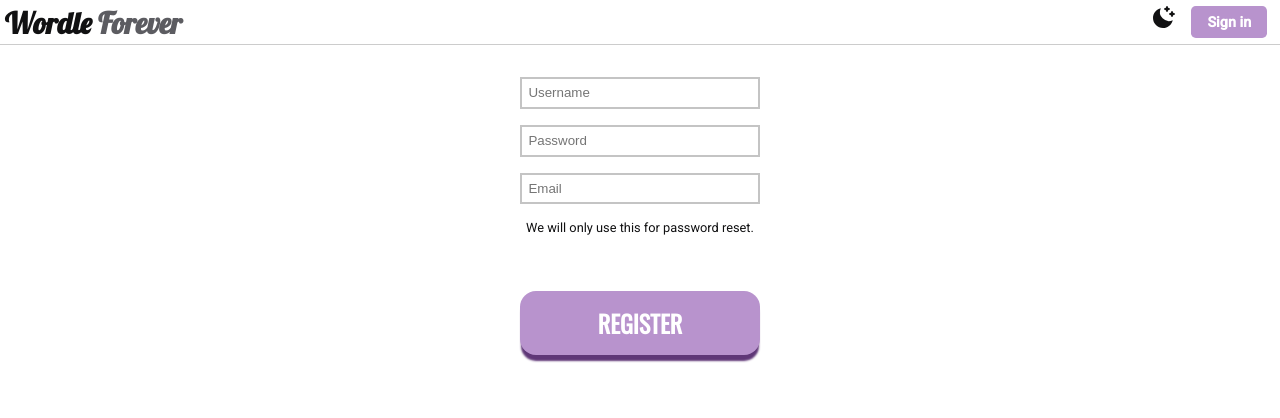
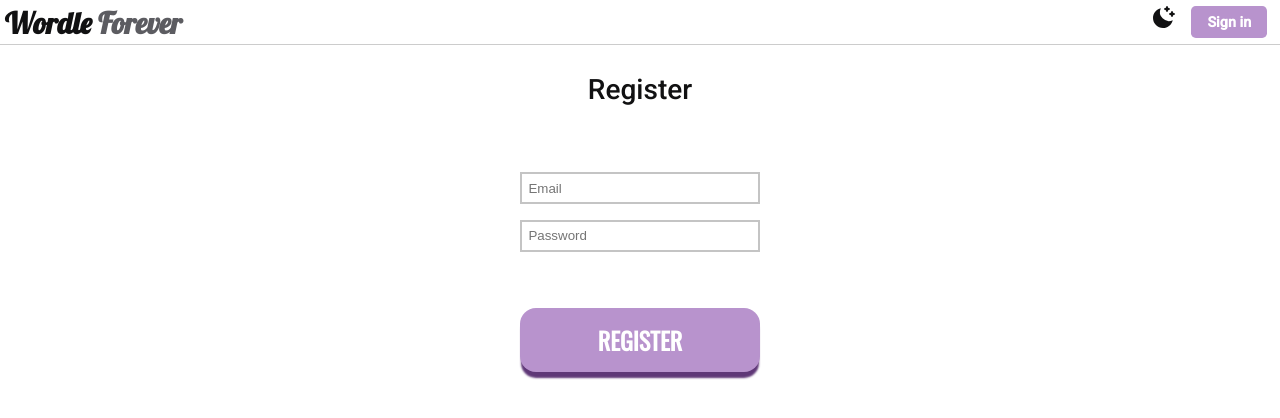
Before and after one commit to louieluuu/wordleforever, a React (Vite) app in the folder client/: page /register in a window 1280 px wide. Shown: the top 418 px of the page. Built offline with nearby package versions, Linux system fonts and the light colour scheme; no server answers; some icons are missing; a web font is replaced by a local one.

Commit message:
Complete email/pw auth with Firebase

```diff
--- a/client/src/components/LoginPage.jsx
+++ b/client/src/components/LoginPage.jsx
@@ -17,6 +17,13 @@
 
   const navigate = useNavigate()
 
+  // Redirect to home page once user is logged in.
+  useEffect(() => {
+    if (user) {
+      navigate("/")
+    }
+  }, [user])
+
   function handleKeyDown(e) {
     if (e.key === "Enter") {
       login()
@@ -26,13 +33,6 @@
   function login() {
     signInWithEmailAndPassword(email, password)
   }
-
-  // Redirect to home page once user is logged in.
-  useEffect(() => {
-    if (user) {
-      navigate("/")
-    }
-  }, [user])
 
   // TODO - LOUIE: Wondering if there's a way to reset error back to undefined/null.
   function getErrorMessage() {
--- a/client/src/components/RegisterPage.jsx
+++ b/client/src/components/RegisterPage.jsx
@@ -1,46 +1,88 @@
-import React, { useState } from "react"
+import React, { useState, useEffect } from "react"
+
+import { useNavigate } from "react-router-dom"
 
 import { auth } from "../firebase"
 import { useCreateUserWithEmailAndPassword } from "react-firebase-hooks/auth"
 
 function RegisterPage() {
-  const [username, setUsername] = useState("")
   const [email, setEmail] = useState("")
   const [password, setPassword] = useState("")
   const [createUserWithEmailAndPassword, user, loading, error] =
     useCreateUserWithEmailAndPassword(auth)
 
+  const navigate = useNavigate()
+
+  // Redirect to home page once user is logged in.
+  useEffect(() => {
+    if (user) {
+      navigate("/")
+    }
+  }, [user])
+
+  function handleKeyDown(e) {
+    if (e.key === "Enter") {
+      register()
+    }
+  }
+
+  function register() {
+    createUserWithEmailAndPassword(email, password)
+  }
+
   function getErrorMessage() {
-    let errorMessage
+    let errorMessage = "hidden"
 
     if (error) {
       switch (error.code) {
+        case "auth/missing-email":
+          errorMessage = "Missing email address."
+          break
+        case "auth/invalid-email":
+          errorMessage = "Invalid email address."
+          break
         case "auth/email-already-in-use":
           errorMessage = "Email already in use."
           break
-        case "auth/invalid-email":
-          errorMessage = "Invalid email address."
-          console.log("Invalid email address.")
+        case "auth/missing-password":
+          errorMessage = "Missing password."
           break
         case "auth/weak-password":
-          errorMessage = "Password must be at least 6 characters long."
+          errorMessage = "Password must be at least 6 chars long."
           break
         default:
           errorMessage = "An error occurred. Please try again."
-          console.log("An error occurred. Please try again.")
-      }
+          console.log(error.code)
       }
     }
 
+    return errorMessage
+  }
+
   return (
+    <>
+      <p
+        style={{
+          fontSize: "1.75rem",
+          fontWeight: "500",
+          marginBottom: "0.2rem",
+        }}
+      >
+        Register
+      </p>
+      <div style={{ fontSize: "0.9rem" }}></div>
+
       <div className="auth">
-      {error && <div className="auth__error">{getErrorMessage()}</div>}
+        <div className={`auth__error${error ? "" : "--hidden"}`}>
+          {getErrorMessage()}
+        </div>
         <input
           className="auth__form"
-        placeholder="Username"
-        type="text"
-        value={username}
-        onChange={(e) => setUsername(e.target.value)}
+          placeholder="Email"
+          type="email"
+          value={email}
+          onChange={(e) => setEmail(e.target.value)}
+          onKeyDown={handleKeyDown}
         />
         <input
           className="auth__form"
@@ -48,22 +90,13 @@
           type="password"
           value={password}
           onChange={(e) => setPassword(e.target.value)}
+          onKeyDown={handleKeyDown}
         />
-      <input
-        className="auth__form"
-        placeholder="Email"
-        type="email"
-        value={email}
-        onChange={(e) => setEmail(e.target.value)}
-      />
-      We will only use this for password reset.
-      <button
-        className="menu__btn--auth"
-        onClick={() => createUserWithEmailAndPassword(email, password)}
-      >
+        <button className="menu__btn--auth" onClick={register}>
           REGISTER
         </button>
       </div>
+    </>
   )
 }
 
--- a/client/src/components/ResetPasswordPage.jsx
+++ b/client/src/components/ResetPasswordPage.jsx
@@ -5,14 +5,13 @@
 import { auth } from "../firebase"
 import { useSendPasswordResetEmail } from "react-firebase-hooks/auth"
 
-function LoginPage() {
+function ResetPasswordPage() {
   const [email, setEmail] = useState("")
   const [finalEmail, setFinalEmail] = useState("")
 
   const [hasReset, setHasReset] = useState(false)
 
-  const [sendPasswordResetEmail, sending, error] =
-    useSendPasswordResetEmail(auth)
+  const [sendPasswordResetEmail, _, error] = useSendPasswordResetEmail(auth)
 
   function handleKeyDown(e) {
     if (e.key === "Enter") {
@@ -48,16 +47,20 @@
   }
 
   return (
-    <div className="auth">
-      <div
+    <>
+      <p
         style={{
           fontSize: "1.75rem",
           fontWeight: "500",
-          paddingBottom: "0.5rem",
+          marginBottom: "0.2rem",
         }}
       >
         Forgot Password?
+      </p>
+      <div style={{ fontSize: "0.9rem" }}>
+        Get a link to reset your password.
       </div>
+      <div className="auth">
         <div className={`auth__error${error ? "" : "--hidden"}`}>
           {getErrorMessage()}
         </div>
@@ -74,12 +77,13 @@
         </button>
         {hasReset && (
           <div style={{ maxWidth: "15rem" }}>
-          Email sent to {finalEmail}. Click the link in the email to reset your
-          password.
+            Email sent to {finalEmail}. Click the link in the email to reset
+            your password.
           </div>
         )}
       </div>
+    </>
   )
 }
 
-export default LoginPage
+export default ResetPasswordPage
--- a/client/src/styles/_variables.scss
+++ b/client/src/styles/_variables.scss
@@ -30,6 +30,7 @@
   --btn-copy-hover: hsl(0, 0%, 95%);
   --btn-neutral-hover: hsl(0, 0%, 90%);
 
+  --error: hsl(0, 100%, 50%);
   --challenge: hsl(12, 90%, 35%);
   --username: hsl(278, 37%, 69%);
   --username-hover: hsl(278, 37%, 74%);
@@ -73,6 +74,7 @@
   --btn-copy-hover: hsl(0, 0%, 30%);
   --btn-neutral-hover: hsl(0, 0%, 90%);
 
+  --error: hsl(0, 100%, 40%);
   --challenge: hsl(12, 90%, 40%);
   --username: hsl(40, 78%, 53%);
   --username-hover: hsl(40, 78%, 58%);
@@ -118,6 +120,7 @@
 $btn-neutral-hover: var(--btn-neutral-hover);
 
 // Miscellaneous
+$error: var(--error);
 $challenge: var(--challenge);
 $username: var(--username);
 $username-hover: var(--username-hover);
--- a/client/src/styles/components/_auth.scss
+++ b/client/src/styles/components/_auth.scss
@@ -22,9 +22,13 @@
 
     color: $color;
     background-color: $bg-main;
-    border: $btn-copy-border 2px solid;
+    border: 2px solid $btn-copy-border;
 
     padding: 0.4rem;
+
+    &:focus {
+      outline: 2px solid $username;
+    }
   }
 
   &__divider {
--- a/client/src/styles/components/_menu.scss
+++ b/client/src/styles/components/_menu.scss
@@ -20,6 +20,7 @@
     color: white;
     border-radius: 2rem;
     cursor: pointer;
+    caret-color: transparent;
 
     &:active {
       width: 17.5rem;
@@ -160,8 +161,8 @@
     margin-top: 2.5rem;
 
     &:active {
-      transform: scale(0.95);
-      width: 10rem;
+      width: 15rem;
+      filter: brightness(90%);
       transition-timing-function: ease-out;
     }
 
--- a/client/src/styles/components/_navbar.scss
+++ b/client/src/styles/components/_navbar.scss
@@ -78,6 +78,8 @@
     border: none;
     border-radius: 0.3rem;
     padding-inline: 1rem;
+
+    caret-color: transparent;
 
     &:hover {
       background-color: $username-hover;
```
Lines whose indentation alone changed are shown as unchanged.
